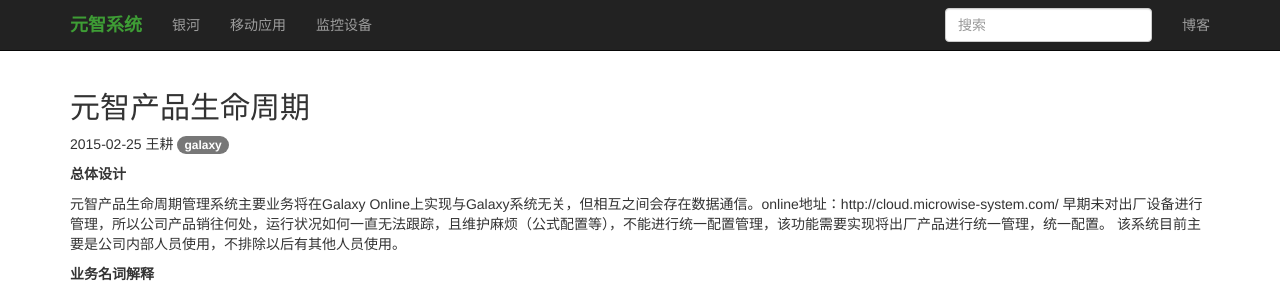
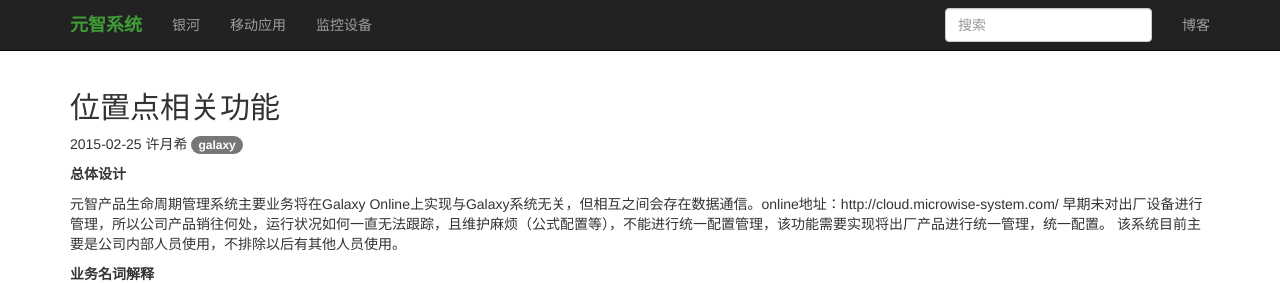
Before and after one commit to microwise-system/products, a Jekyll site: the page built from _posts/2015-02-25-products-cloud.markdown, in a window 1280 px wide. Shown: the top 283 px of the page. Built offline with Jekyll 4.4.1, drawn with Linux system fonts in a browser that asks for light colours; nearby versions of some CDN libraries; Markdown is read by kramdown in place of the engine named in the settings; comment, search, counter and statistics services are not loaded.

Commit message:
markdown 文件修改

```diff
--- a/_posts/2015-02-25-products-cloud.markdown
+++ b/_posts/2015-02-25-products-cloud.markdown
@@ -1,8 +1,8 @@
 ---
 layout: post
-title:  "元智产品生命周期"
+title:  "位置点相关功能"
 categories: galaxy
-author: "王耕"
+author: "许月希"
 ---
 
 **总体设计**
```
